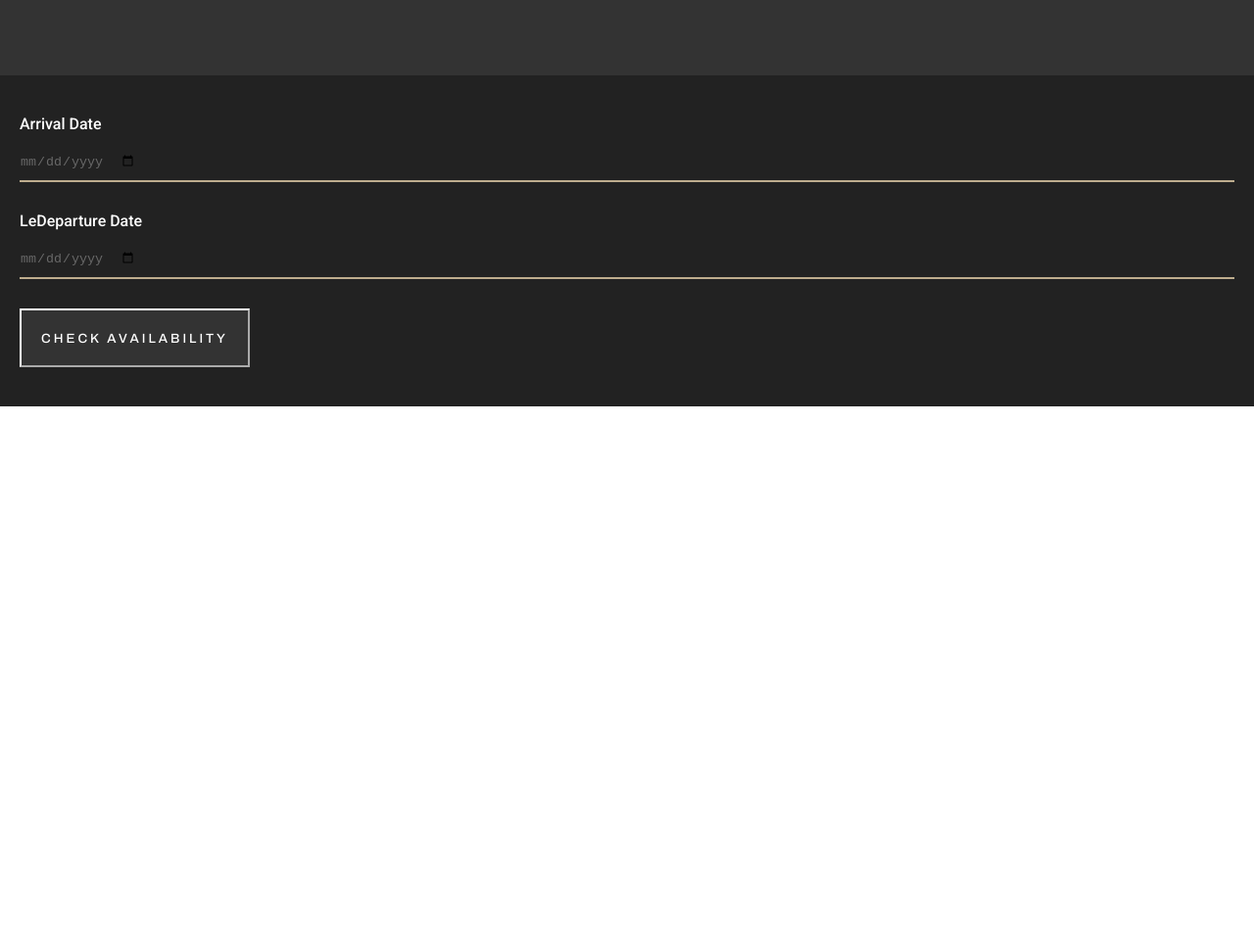
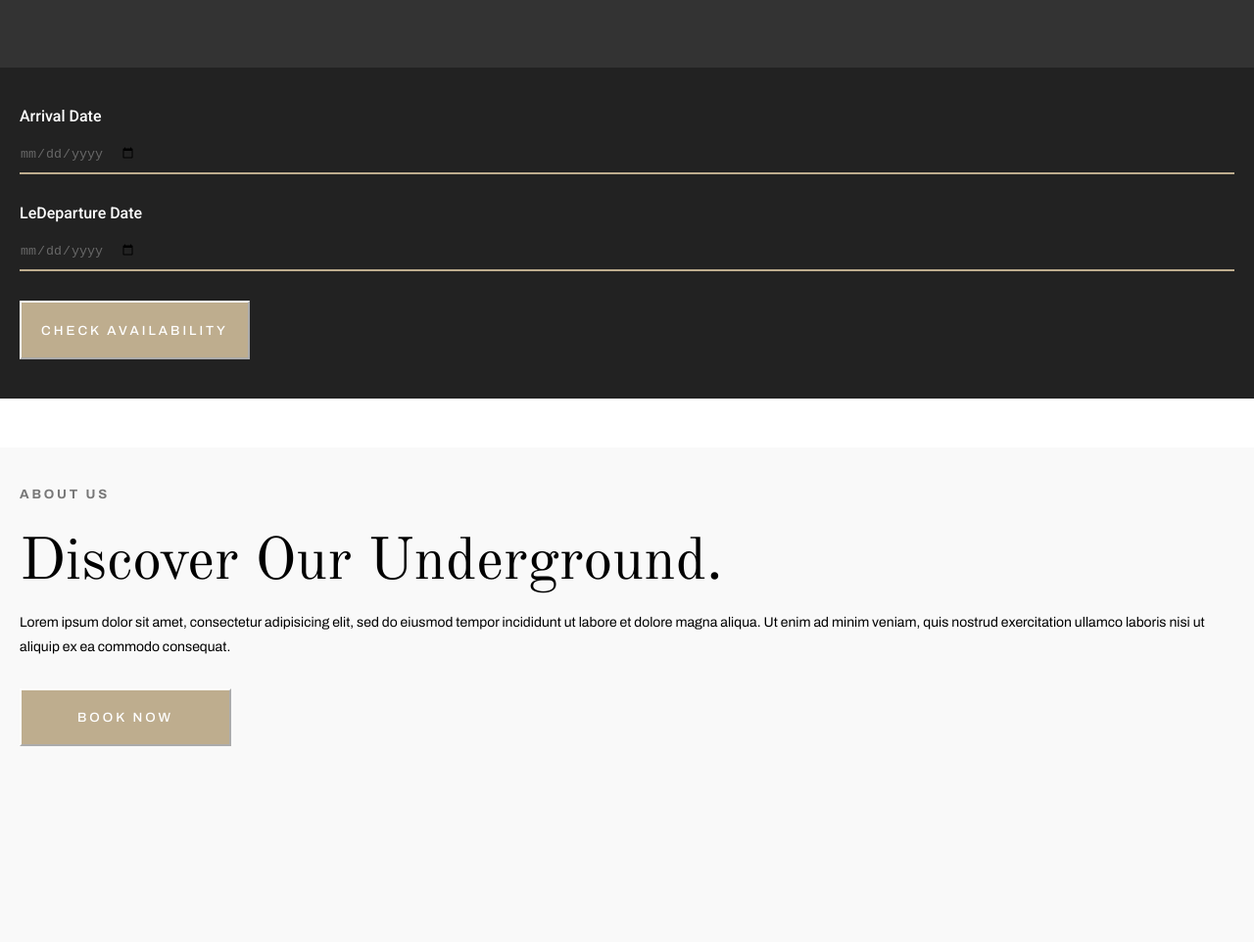
Before and after one commit to marcosrobvel/HotelMiranda, a website: page index.html in a window 1280 px wide. Shown: the part 452-1414 px from the top of the page at 98% size. Before the commit the page ends 867 px from the top, so only its background shows below. Drawn offline with nearby package versions, Linux system fonts and the light colour scheme.

Commit message:
HomeAboutUsDiscoverOurUnderground

```diff
--- a/index.html
+++ b/index.html
@@ -47,7 +47,7 @@
             <h1>The Perfect Base For You</h1>
         </div>
         <div class="btns_TakeTour_LearnMore">
-            <button>TAKE A TOUR</button>
+            <button class="btnTakeATour">TAKE A TOUR</button>
             <button>LEARN MORE</button>
         </div>
     </div>
@@ -69,6 +69,21 @@
                 <button>CHECK AVAILABILITY</button>
             </div>
         </div>
-</div>
+    </div>
+    <div class="aboutUsHome">
+        <div class="h5AboutUsHomeTitle">
+            <h5>ABOUT US</h5>
+        </div>
+        <div class="bigTitle_DiscoverOurUnderground">
+            <h1>Discover Our Underground.</h1>
+        </div>
+        <div class="informationmText_BtnBookNow">
+            <p>Lorem ipsum dolor sit amet, consectetur adipisicing elit, sed do eiusmod tempor incididunt ut labore et dolore magna aliqua. Ut enim ad minim veniam, quis nostrud exercitation ullamco laboris nisi ut aliquip ex ea commodo consequat. </p>
+            <button>BOOK NOW</button>
+        </div>
+    </div>
+    <div class="strongTeamDiv">
+        <div class="imagenGris"></div>
+    </div>
 </body>
 </html>
--- /dev/null
+++ b/sass/aboutUsHome.scss
@@ -0,0 +1,46 @@
+.aboutUsHome{
+   padding-left: 20px;
+   padding-right: 20px;
+   width: 100%;
+   background-color: #F9F9F9;
+   padding-bottom: 200px;
+}
+
+.bigTitle_DiscoverOurUnderground h1{
+    font-family: 'Old Standard TT';
+    font-size: 60px;
+    font-weight: 10;
+    margin-top: 30px;
+    line-height: 110%;
+}
+
+.h5AboutUsHomeTitle h5{
+    padding-top: 40px;
+    font-family: 'Archivo';
+    letter-spacing: 2.8px;
+    color: #777777;
+}
+
+.informationmText_BtnBookNow{
+    margin-top: 15px;
+    padding-right: 20px;
+}
+
+.informationmText_BtnBookNow p{
+    font-family: 'Archivo';
+    line-height: 25px;
+    font-size: 14px;
+}
+
+.informationmText_BtnBookNow button{
+    color: white;
+    border-color: #ffffff ;
+    background-color: #BEAD8E;
+    font-family: 'Archivo';
+    letter-spacing: 3px;
+    font-weight: 500;
+    height: auto;
+    padding: 20px;
+    width: 216px;
+    margin-top: 30px;
+}
--- a/sass/blackBackground_ThePerfectBaseForYou.scss
+++ b/sass/blackBackground_ThePerfectBaseForYou.scss
@@ -25,6 +25,7 @@
     font-family: 'Old Standard TT';
     font-size: 60px;
     font-weight: 10;
+    line-height: 110%;
 }
 
 .btns_TakeTour_LearnMore{
@@ -32,6 +33,10 @@
     flex-direction: column;
     width: 200px;
     margin-top: 30px;
+}
+
+.btns_TakeTour_LearnMore .btnTakeATour{
+    background-color: #BEAD8E;
 }
 
 .btns_TakeTour_LearnMore button{
@@ -45,9 +50,8 @@
     margin-bottom: 20px;
 }
 
-.btns_TakeTour_LearnMore button:hover{
+button:hover{
     cursor: pointer;
-    background-color: #BEAD8E;
 }
 
 .btns_TakeTour_LearnMore button:last-child{
@@ -76,6 +80,7 @@ input[type="date"] {
     padding-bottom: 40px;
     padding-left: 20px;
     padding-right: 20px;
+    margin-bottom: 50px;
 }
 
 .selectDates input{
@@ -93,15 +98,10 @@ input[type="date"] {
 .btnCheckAvailability button{
     color: white;
     border-color: #ffffff ;
-    background-color: #333333;
+    background-color: #BEAD8E;
     font-family: 'Archivo';
     letter-spacing: 3px;
     font-weight: 500;
     height: 60px;
     padding: 20px;
 }
-
-.btnCheckAvailability button:hover{
-    cursor: pointer;
-    background-color: #BEAD8E;
-}
--- /dev/null
+++ b/sass/strongDivTeam.scss
@@ -0,0 +1,3 @@
+.strongTeamDiv .imagenGris{
+
+}
--- a/sass/styles.scss
+++ b/sass/styles.scss
@@ -1,5 +1,6 @@
 @import 'header.scss' ;
 @import 'blackBackground_ThePerfectBaseForYou.scss';
+@import 'aboutUsHome.scss';
 
 html, * {
     box-sizing: border-box;
```
Also changed, not shown: css/styles.css, img/iconDifusedStrongTeam.png (added), 2 other files.
